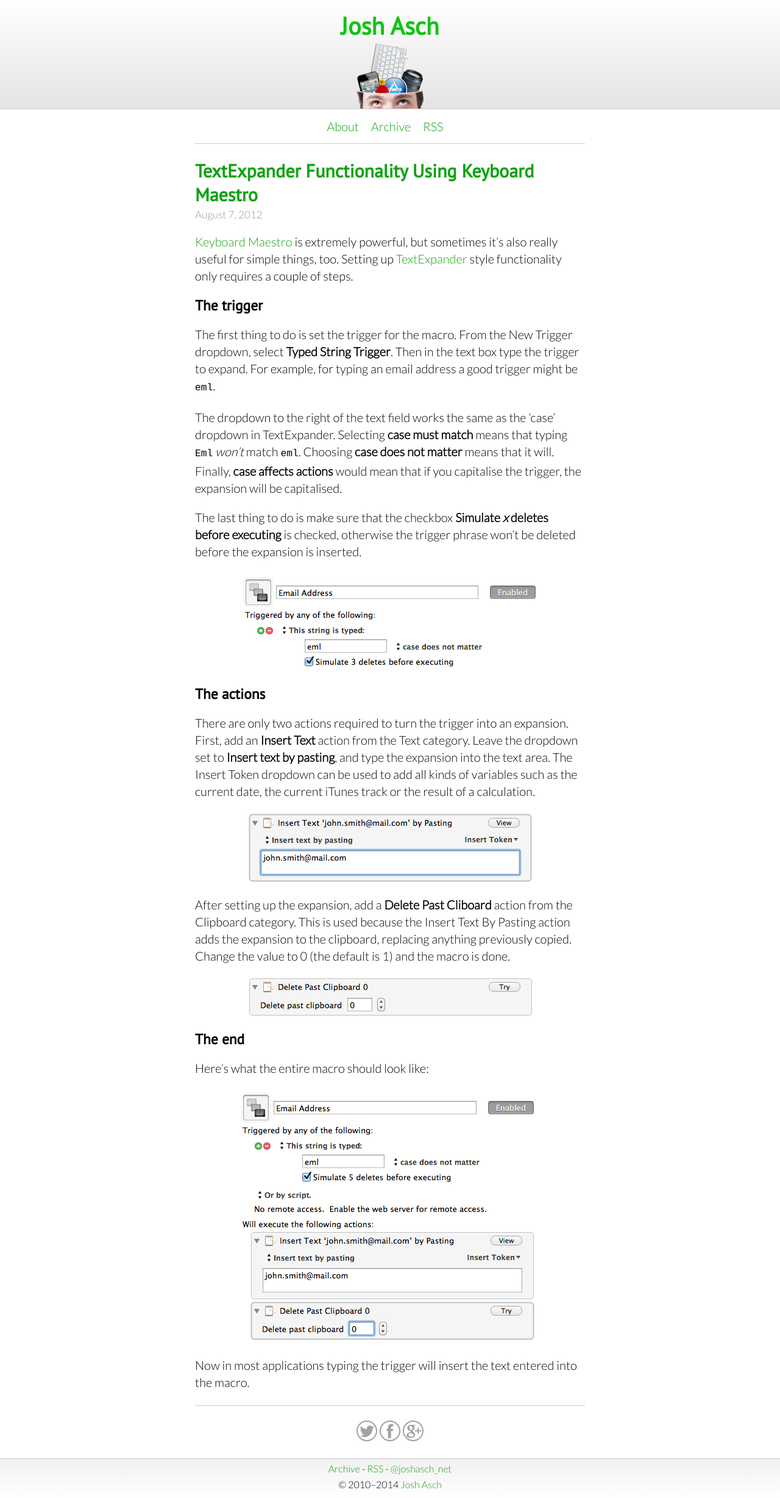
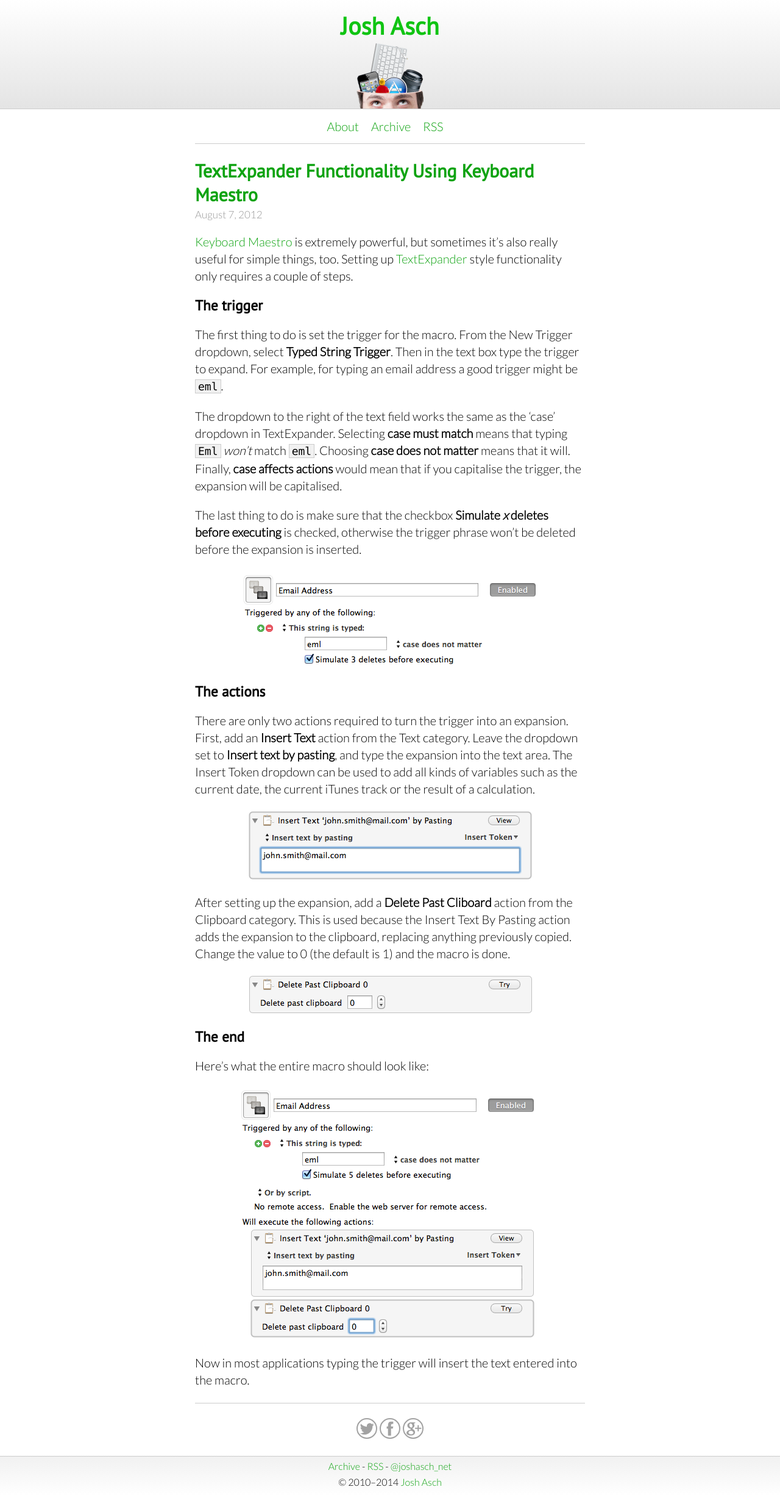
Before and after one commit to jobbogamer/jobbogamer.github.io, a Jekyll site: the page built from _posts/2012-08-07-textexpander-functionality-using-keyboard-maestro.md, in a window 1280 px wide. Shown: the whole page at 61% size. Built offline with Jekyll 4.4.1, drawn with Linux system fonts in a browser that asks for light colours; Markdown is read by kramdown in place of the engine named in the settings.

Commit message:
Style for inline code

```diff
--- a/css/main.css
+++ b/css/main.css
@@ -74,6 +74,14 @@
 	border-top: 1px solid #cccccc;
 }
 
+pre, code {
+	font-family: 'Monaco', monospace;
+	font-size: 0.9em;
+	background-color: #f1f1f1;
+	border: 1px solid #cccccc;
+	padding: 0 4px;
+}
+
 div#masthead {
 	background-color: #fcfcfc;
 	background: -webkit-linear-gradient(#ffffff 0%, #e4e4e4 100%);
@@ -133,6 +141,11 @@
 	border: 1px solid #cccccc;
 	padding: 4px 8px;
 	background: #f1f1f1;
+}
+
+div.highlight pre, div.highlight code {
+	border: none;
+	padding: 0;
 }
 
 div#pagination {
```
